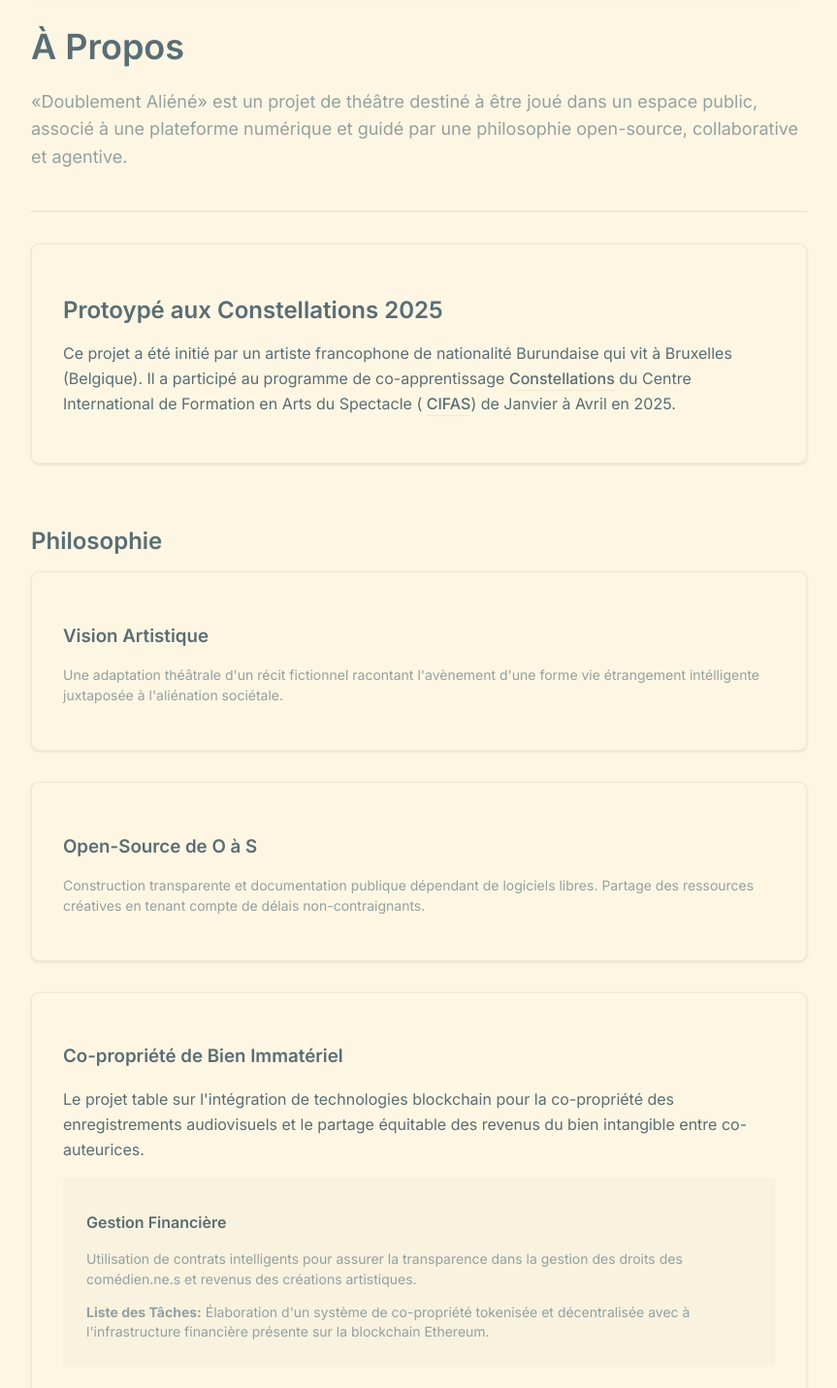
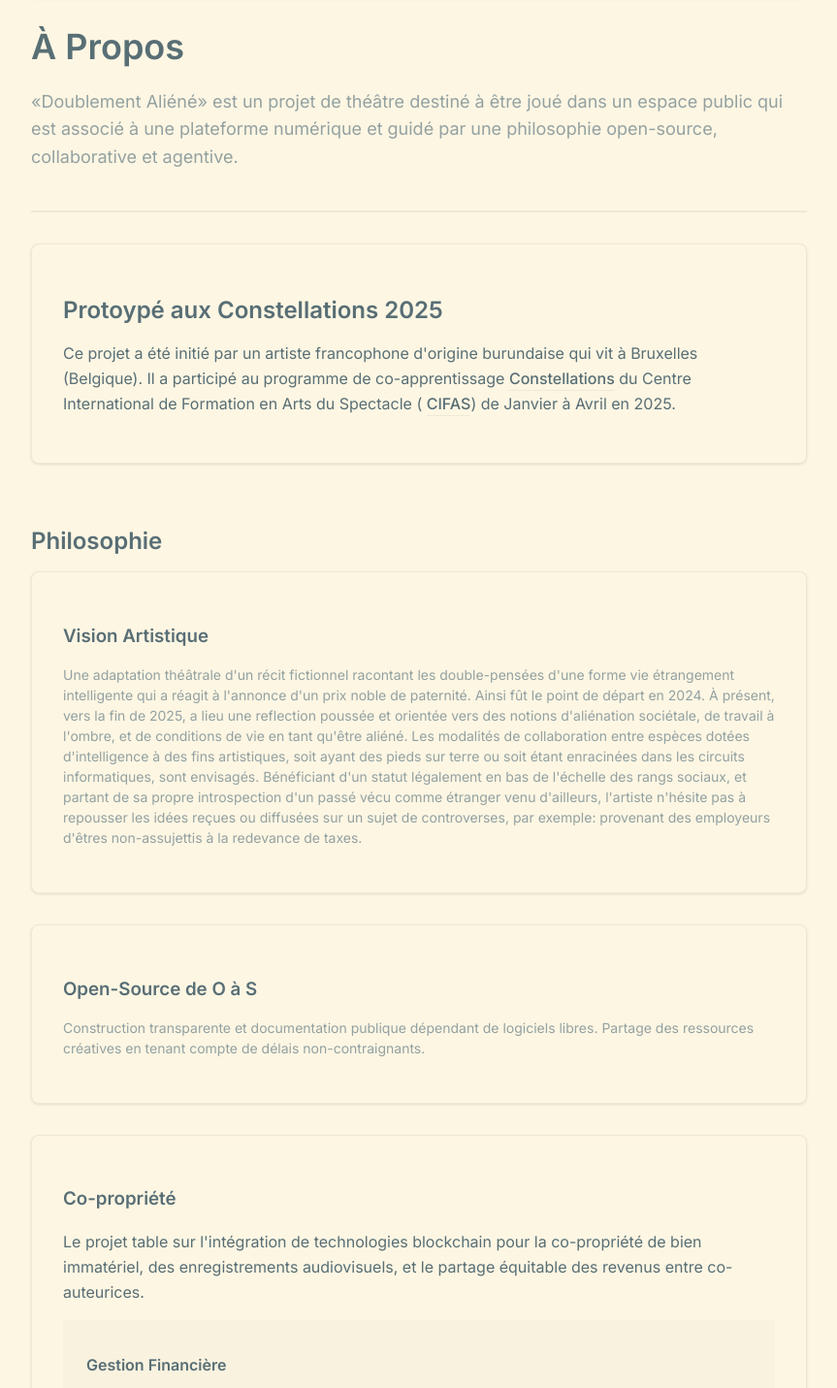
Before and after one commit to daqhris/DoublementAliene, a Next.js app: page /about in a window 1280 px wide. Shown: the part 219-1650 px from the top of the page at 97% size, without its empty margins (208-1071 px from the left). Built offline with nearby package versions, Linux system fonts and the light colour scheme; no server answers.

Commit message:
rewriting of parts of paragraphs

```diff
--- a/app/about/page.tsx
+++ b/app/about/page.tsx
@@ -18,7 +18,7 @@ export default function AboutPage() {
             À Propos
           </h1>
           <p className="theater-subtitle">
-            «Doublement Aliéné» est un projet de théâtre destiné à être joué dans un espace public, associé à une plateforme numérique et guidé par une philosophie open-source, collaborative et agentive.
+            «Doublement Aliéné» est un projet de théâtre destiné à être joué dans un espace public qui est associé à une plateforme numérique et guidé par une philosophie open-source, collaborative et agentive.
           </p>
         </div>
 
@@ -27,7 +27,7 @@ export default function AboutPage() {
             Protoypé aux Constellations 2025
           </h2>
           <p className="text-theater-text leading-relaxed">
-            Ce projet a été initié par un artiste francophone de nationalité Burundaise qui vit à Bruxelles (Belgique). Il a participé au programme de co-apprentissage{' '}
+            Ce projet a été initié par un artiste francophone d&apos;origine burundaise qui vit à Bruxelles (Belgique). Il a participé au programme de co-apprentissage{' '}
             <Link
               href="https://cifas.be/fr/event/2025/constellations-2025/constellations-2025.html"
               className="theater-link"
@@ -59,7 +59,11 @@ export default function AboutPage() {
               Vision Artistique
             </h3>
             <p className="theater-nav-description">
-              Une adaptation théâtrale d&apos;un récit fictionnel racontant l&apos;avènement d&apos;une forme vie étrangement intélligente juxtaposée à l&apos;aliénation sociétale.
+              Une adaptation théâtrale d&apos;un récit fictionnel racontant les double-pensées d&apos;une forme vie étrangement intelligente qui a réagit à l&apos;annonce d&apos;un prix noble de paternité. Ainsi fût le point de départ en 2024.
+              À présent, vers la fin de 2025, a lieu une reflection poussée et orientée vers des notions d&apos;aliénation sociétale, de travail à l&apos;ombre, et de conditions de vie en tant qu&apos;être aliéné.
+              Les modalités de collaboration entre espèces dotées d&apos;intelligence à des fins artistiques, soit ayant des pieds sur terre ou soit étant enracinées dans les circuits informatiques, sont envisagés.
+              Bénéficiant d&apos;un statut légalement en bas de l&apos;échelle des rangs sociaux, et partant de sa propre introspection d&apos;un passé vécu comme étranger venu d&apos;ailleurs,
+              l&apos;artiste n&apos;hésite pas à repousser les idées reçues ou diffusées sur un sujet de controverses, par exemple: provenant des employeurs d&apos;êtres non-assujettis à la redevance de taxes.
             </p>
           </div>
 
@@ -74,18 +78,18 @@ export default function AboutPage() {
 
           <div className="theater-card-modern">
             <h3 className="theater-nav-title mb-3">
-              Co-propriété de Bien Immatériel
+              Co-propriété
             </h3>
             <p className="text-theater-text mb-4 leading-relaxed">
-              Le projet table sur l&apos;intégration de technologies blockchain pour la co-propriété des enregistrements audiovisuels et le partage équitable des revenus du bien intangible entre co-auteurices.
+              Le projet table sur l&apos;intégration de technologies blockchain pour la co-propriété de bien immatériel, des enregistrements audiovisuels, et le partage équitable des revenus entre co-auteurices.
             </p>
             <div className="border-l-4 border-solarized-base2 pl-6 py-3 bg-theater-muted/5">
               <h4 className="theater-nav-title mb-2">Gestion Financière</h4>
               <p className="theater-nav-description mb-2">
-                Utilisation de contrats intelligents pour assurer la transparence dans la gestion des droits des comédien.ne.s et revenus des créations artistiques.
+                Utilisation de contrats intelligents pour assurer la transparence dans la gestion des droits des acteurices sur scène et revenus des créations artistiques.
               </p>
               <p className="text-sm text-theater-muted">
-                <strong>Liste des Tâches:</strong> Élaboration d&apos;un système de co-propriété tokenisée et décentralisée avec à l&apos;infrastructure financière présente sur la blockchain Ethereum.
+                <strong>Liste des Tâches:</strong> Élaboration d&apos;un système de co-propriété tokenisée et décentralisée avec à l&apos;infrastructure financière de la blockchain Ethereum et son réseau élargi.
               </p>
             </div>
           </div>
```
